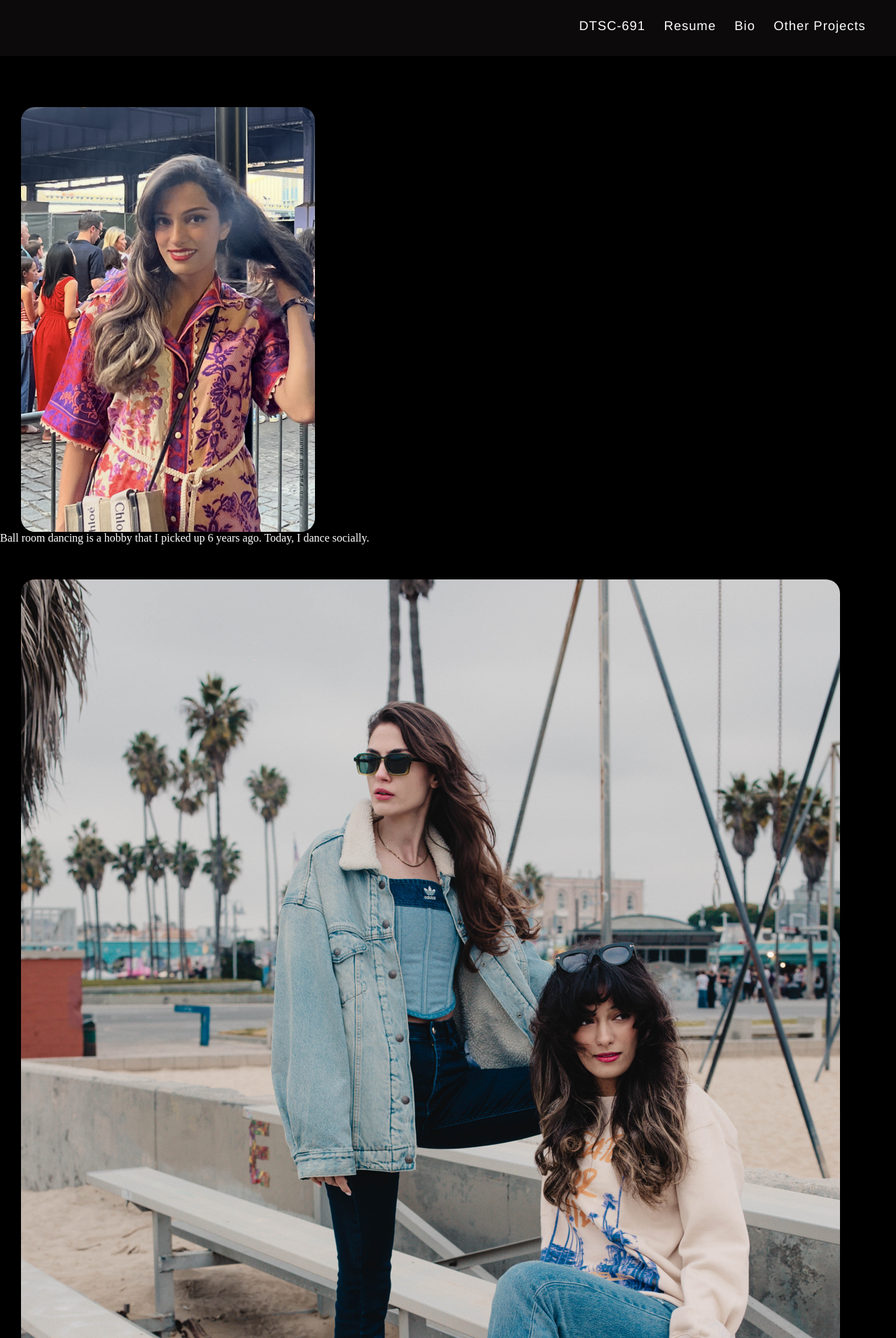
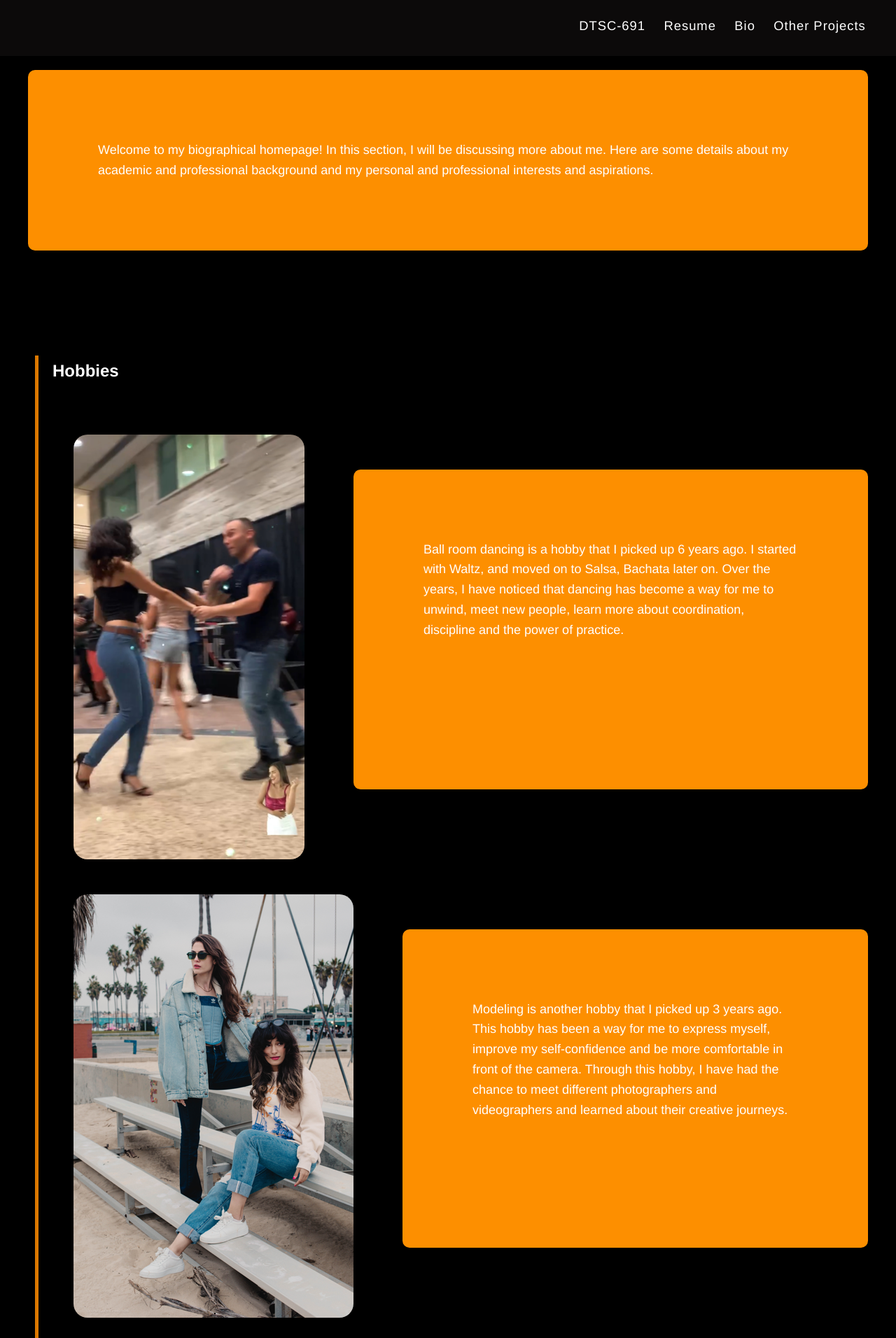
Before and after one commit to rbahrani/dtsc-691, a Flask app: page /biographical_homepage in a window 1280 px wide. Shown: the top 1912 px of the page at 70% size. Run offline with Flask 3, Linux system fonts and the light colour scheme; parts of the project's set-up code (start-up, migrations or seed data) failed here and were passed over.

Commit message:
Bio page for website done

```diff
--- a/ui/static/style.css
+++ b/ui/static/style.css
@@ -136,13 +136,6 @@ h1 {
     font-size: 24px;
 }
 
-.bio-intro-text {
-    display: block;
-    align-items: center;
-    justify-content: flex-start;
-    gap: 40px;
-}
-
 .content-wrapper form {
     position: fixed;
     display: block;
--- a/ui/templates/biographical_homepage.html
+++ b/ui/templates/biographical_homepage.html
@@ -10,40 +10,52 @@
 </nav>
 
 <div class="bio-page">
-    <div class="bio-intro-wrapper">
-        <div class="bio-intro-text">
+    <div class="intro-wrapper">
+        <div class="intro-text">
             Welcome to my biographical homepage! In this section, I will be discussing more about me. Here are some details about
             my academic and professional background and my personal and professional interests and aspirations.
         </div>
     </div>
-    <div class="bio-wrapper">
+    <div class="resume-wrapper">
         <h2>Hobbies</h2>
-            <div class="bio-intro-wrapper">
-                <img src="../static/profile_2.png" class="profile-img">
-                <div class="bio-intro-text">
-                    Ball room dancing is a hobby that I picked up 6 years ago. Today, I dance socially.
+            <div class="intro-wrapper">
+                <img src="../static/dancing_photo.png" class="profile-img">
+                <div class="intro-text">
+                    Ball room dancing is a hobby that I picked up 6 years ago. I started with Waltz, and moved on to Salsa,
+                    Bachata later on. Over the years, I have noticed that dancing has become a way for me to unwind, meet new people,
+                    learn more about coordination, discipline and the power of practice.
                 </div>
             </div>
-            <div class="bio-intro-wrapper">
+            <div class="intro-wrapper">
                 <img src="../static/modeling.png" class="profile-img">
-                <div class="bio-intro-text">
-                    Modeling is another hobby that I picked up 3 years ago.
+                <div class="intro-text">
+                    Modeling is another hobby that I picked up 3 years ago. This hobby has been a way for me to express myself, improve
+                    my self-confidence and be more comfortable in front of the camera. Through this hobby, I have had the chance to
+                    meet different photographers and videographers and learned about their creative journeys.
                 </div>
             </div>
         <h2>Work</h2>
-            <div class="bio-intro-wrapper">
-                <img src="../static/profile_1.png" class="profile-img">
-                <div class="bio-intro-text">
-                    Welcome to my biographical homepage! In this section, I will be discussing more about me. Here are some details about
-                    my academic and professional background and my personal and professional interests and aspirations.
+            <div class="intro-wrapper">
+                <img src="../static/citadel_photo.png" class="profile-img">
+                <div class="intro-text">
+                    Right after graduating from the University of Waterloo, I started my job at Citadel, which is a hedge fund in New York City.
+                    This job was the inspiration behind choosing this project for DTSC-691. I was interested in finding a way to
+                    use market sentiment and news analysis to predict the future of a stock.
+                </div>
+            </div>
+            <div class="intro-wrapper">
+                <img src="../static/meta_photo.png" class="profile-img">
+                <div class="intro-text">
+                    Later in 2025, I started working at Meta. I have just joined the company and have completed onboarding. Throughout
+                    my time here, I have worked on a few front-end projects in React native.
                 </div>
             </div>
         <h2>Future Aspirations</h2>
-            <div class="bio-intro-wrapper">
-                <img src="../static/profile_1.png" class="profile-img">
-                <div class="bio-intro-text">
-                    Welcome to my biographical homepage! In this section, I will be discussing more about me. Here are some details about
-                    my academic and professional background and my personal and professional interests and aspirations.
+            <div class="intro-wrapper">
+                <div class="intro-text">
+                    In the future, I would like to continue working in tech, expand my knowledge of the latest AI and machine learning
+                    trends and start shifting my career towards a machine learning engineering role. I believe that this route is
+                    going to be the most relevant specialty in Software Engineering in the next couple of years.
                 </div>
             </div>
     </div>
```
Also changed, not shown: ui/static/citadel_photo.png (added), ui/static/dancing_photo.png (added), ui/static/meta_photo.png (added), ui/static/modeling.png.
